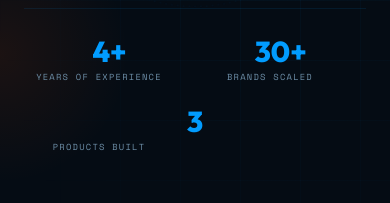
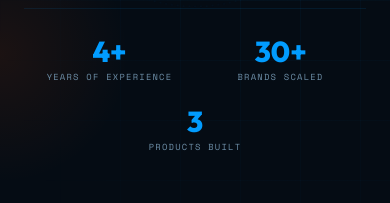
Before and after one commit to aladilashrafi/adil-portfolio, a Next.js app: page / in a window 390 px wide. Shown: the part 600-803 px from the top of the page. Built offline with nearby package versions, Linux system fonts and the light colour scheme; no server answers.

Commit message:
style: middle align stats cards text on mobile and desktop

```diff
--- a/src/components/sections/HeroSection.tsx
+++ b/src/components/sections/HeroSection.tsx
@@ -103,17 +103,17 @@ export function HeroSection() {
 
             <RevealWrapper delay={600}>
               <div className="grid grid-cols-2 sm:flex sm:gap-6 lg:gap-10 justify-center md:justify-start pt-7 border-t border-[rgba(1,156,255,0.1)] gap-y-6">
-                <div>
+                <div className="text-center">
                   <div className="font-display font-extrabold text-[1.8rem] lg:text-[2rem] text-blue leading-none mb-1">4+</div>
-                  <div className="font-mono text-[0.55rem] lg:text-[0.6rem] tracking-[0.14em] uppercase text-muted max-w-[150px]">Years of Experience</div>
+                  <div className="font-mono text-[0.55rem] lg:text-[0.6rem] tracking-[0.14em] uppercase text-muted max-w-[150px] mx-auto">Years of Experience</div>
                 </div>
-                <div>
+                <div className="text-center">
                   <div className="font-display font-extrabold text-[1.8rem] lg:text-[2rem] text-blue leading-none mb-1">30+</div>
-                  <div className="font-mono text-[0.55rem] lg:text-[0.6rem] tracking-[0.14em] uppercase text-muted max-w-[150px]">Brands Scaled</div>
+                  <div className="font-mono text-[0.55rem] lg:text-[0.6rem] tracking-[0.14em] uppercase text-muted max-w-[150px] mx-auto">Brands Scaled</div>
                 </div>
-                <div className="col-span-2 sm:col-span-1">
+                <div className="col-span-2 sm:col-span-1 text-center">
                   <div className="font-display font-extrabold text-[1.8rem] lg:text-[2rem] text-blue leading-none mb-1">3</div>
-                  <div className="font-mono text-[0.55rem] lg:text-[0.6rem] tracking-[0.14em] uppercase text-muted max-w-[150px]">Products Built</div>
+                  <div className="font-mono text-[0.55rem] lg:text-[0.6rem] tracking-[0.14em] uppercase text-muted max-w-[150px] mx-auto">Products Built</div>
                 </div>
               </div>
             </RevealWrapper>
```
